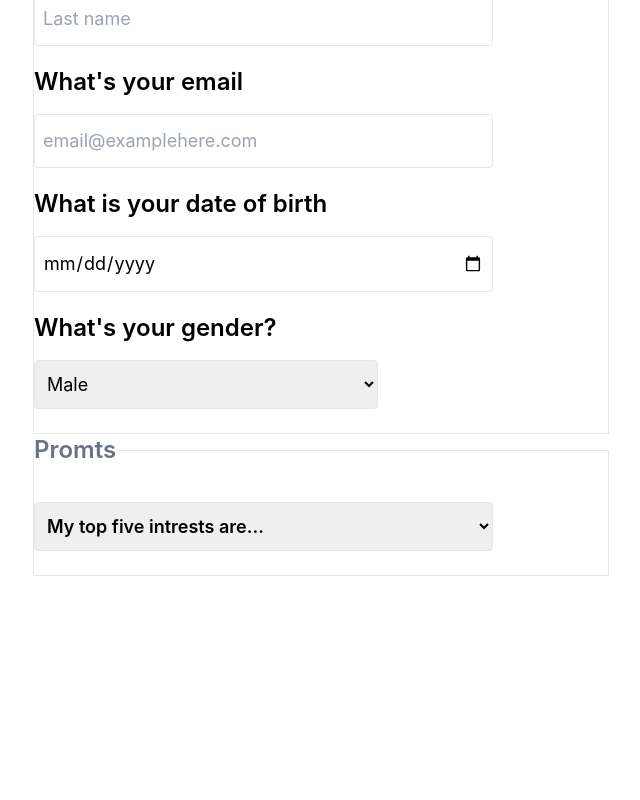
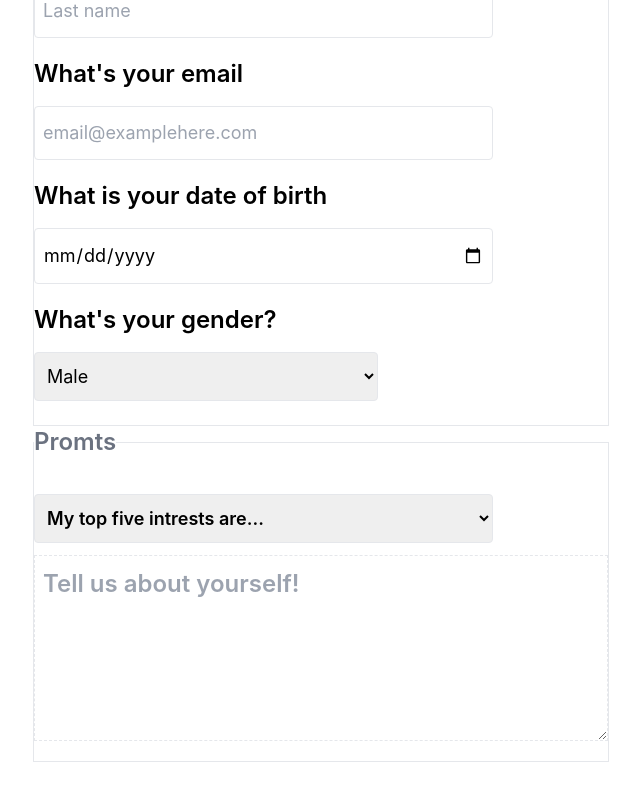
Before and after one commit to JW796/06-react-form, a React (Create React App) app: page / in a window 1280 px wide. Shown: the part 294-1094 px from the top of the page, without its empty margins (319-959 px from the left). Before the commit the page ends 886 px from the top, so only its background shows below. Built offline with nearby package versions, Linux system fonts and the light colour scheme.

Commit message:
WIP 2 add prompts + input fields dynamically

```diff
--- a/src/App.js
+++ b/src/App.js
@@ -7,9 +7,11 @@ function App() {
     email: "",
     dob: "",
     gender: "",
+    prompt1:"",
+    answer1: "",
   });
 
-  console.log(userInfo);
+  // console.log(userInfo);
 
   const handleInput = e => {
     const { name, value } = e.target;
@@ -22,7 +24,7 @@ function App() {
   return (
     <>
       <h1 className="text-3xl text-center my-4 py-2">React Forms</h1>
-      <form className="w-5/6 max-w-xl mx-auto py-4">
+      <form className="w-5/6 max-w-xl mx-auto py-2 pb-10">
         <fieldset className="flex flex-col gap-2 border py-1 py-3">
           <legend className="text-2xl font-semibold mb-2 text-gray-500">
             About you
@@ -73,7 +75,7 @@ function App() {
               onChange="handleInput"
             />
           </div>
-          <div flex flex-col>
+          <div className="inline-grid">
             <label className="text-2xl font-semibold">
               What's your gender?
             </label>
@@ -95,7 +97,7 @@ function App() {
           <legend className="text-2xl font-semibold mb-2 text-gray-500">
             Promts
           </legend>
-          <div>
+          <div className="Flex flex-col">
             <label className="text-2xl font-semibold">
               <select
                 className="w-4/5 border rounded text-lg leading-light py-3 px-2 mt-4 mb-3 focus:outline-indigo-200"
@@ -106,7 +108,27 @@ function App() {
                 <option value="My top intrests are...">
                   My top five intrests are...
                 </option>
+                <option value="I spend most of my money on:">
+                  I spend most of my money on:
+                </option>
+                <option value="My favorite food is...">
+                  My favorite food is...
+                </option>
+                <option value="I value _____ most in the people around me.">
+                  I value _____ most in the people around me.
+                </option>
+                <option value="The most spontaneous thing I've done:">
+                  The most spontaneous thing I've done:
+                </option>
               </select>
+              <textarea
+                className="w-full border border-dashed py-3 px-2"
+                name="answer1"
+                id="answer1"
+                rows="5"
+                placeholder="Tell us about yourself!"
+                onChange={handleInput}
+              />
             </label>
           </div>
         </fieldset>
```
